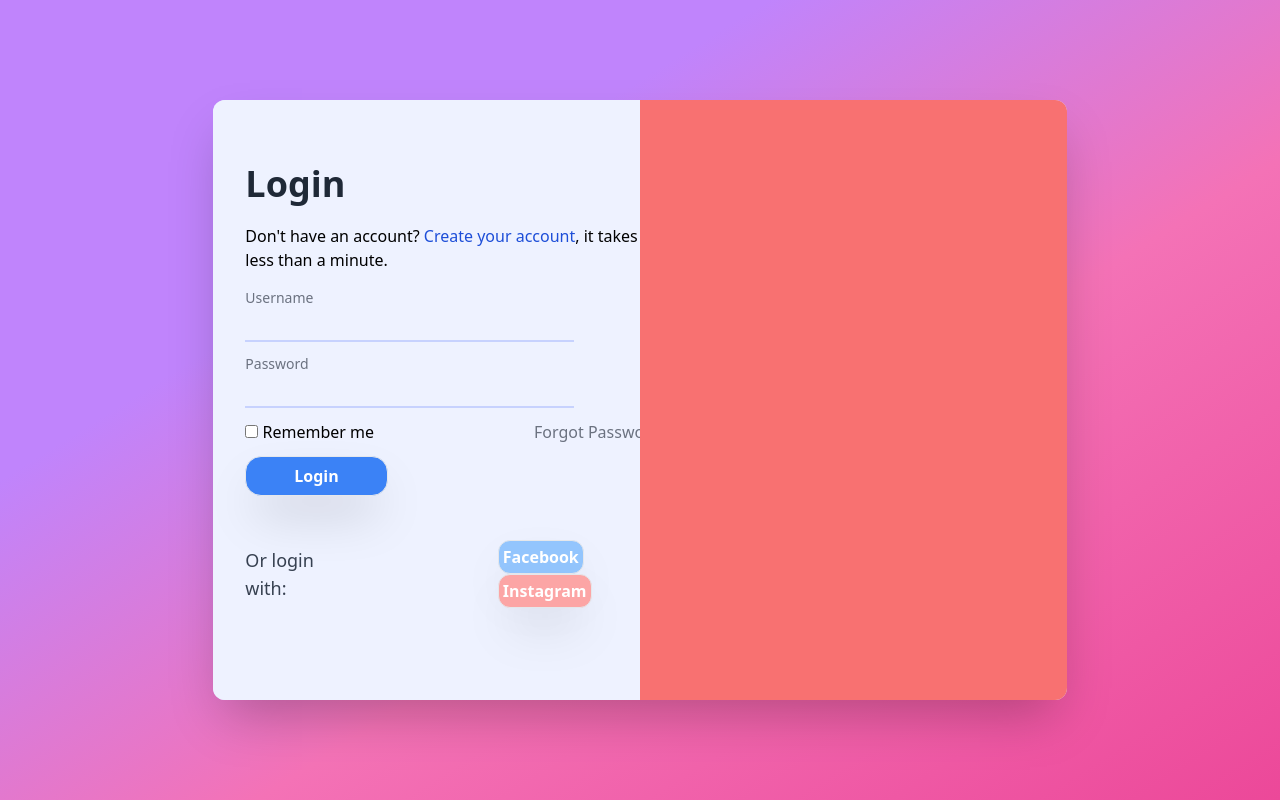
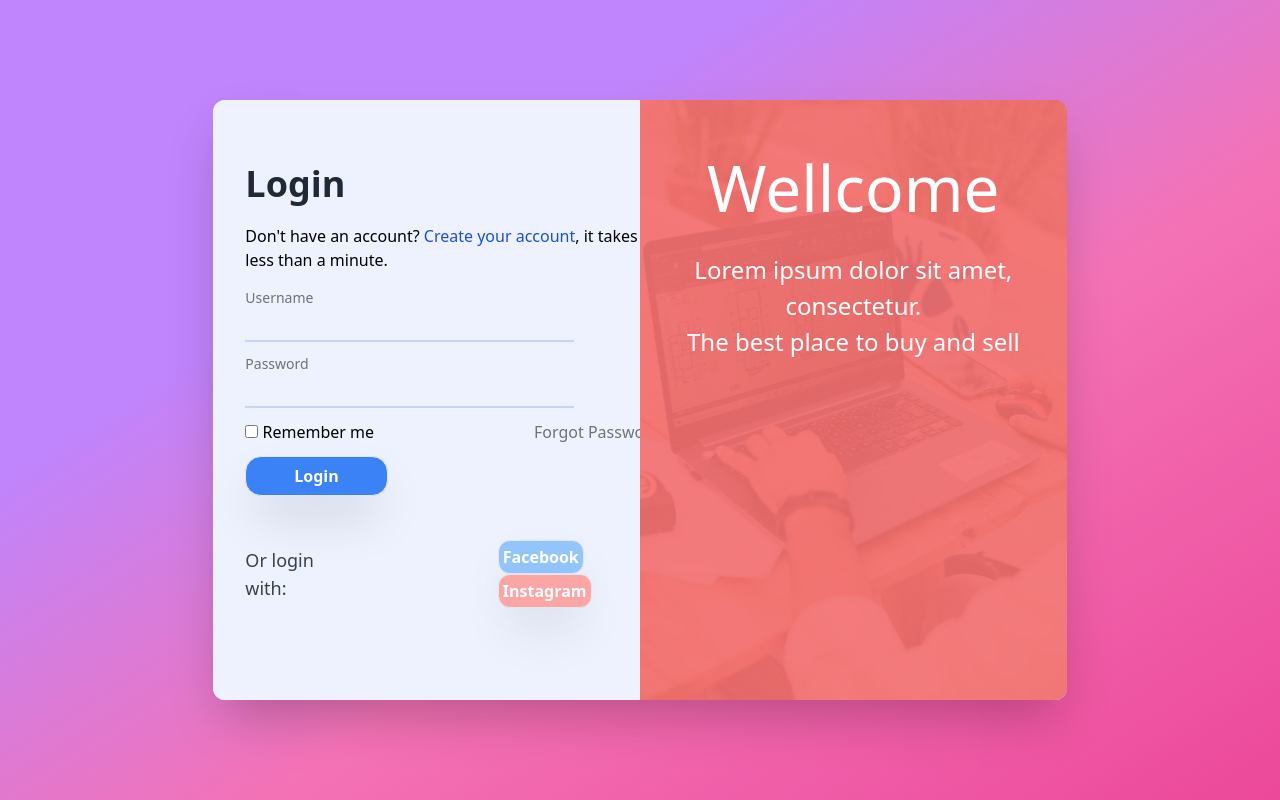
Before and after one commit to Gustavonn07/Login-Tailwind, a website: page index.html in a window 1280 px wide. Drawn offline with Linux system fonts and the light colour scheme.

Commit message:
finalizei a imagem

```diff
--- a/index.html
+++ b/index.html
@@ -9,7 +9,7 @@
 <body class="backgroundbd config-center">
     <main class="config-center w-4/6 h-3/4 bg-indigo-100 shadow-2xl rounded-xl">
         <div class="div-size flex flex-col rounded-s-xl bg-indigo-50">
-            <h1 class="text-gray-800 text-4xl mt-16 mb-5 font-bold ml-8">Login</h1>
+            <h2 class="text-gray-800 text-4xl mt-16 mb-5 font-bold ml-8">Login</h2>
             <p class="ml-8 mb-4">Don't have an account? <a href="#" class="text-blue-700">Create your account</a>, it takes <br> less than a minute.</p>
 
             <form method="post" class="flex flex-col gap-y-3">
@@ -39,8 +39,9 @@
             </form>
         </div>
 
-        <div class="div-size rounded-e-xl bg-red-400">
-
+        <div class="div-size rounded-e-xl w-full flex-col bg-red-400 bg-custom-image flex absolute z-10 text-center">
+            <h1>Wellcome</h1>
+            <h4>Lorem ipsum dolor sit amet, consectetur. <br> The best place to buy and sell</h4>
         </div>
     </main>
 </body>
```
Also changed, not shown: dist/images/computer.png (added), dist/output.css.
